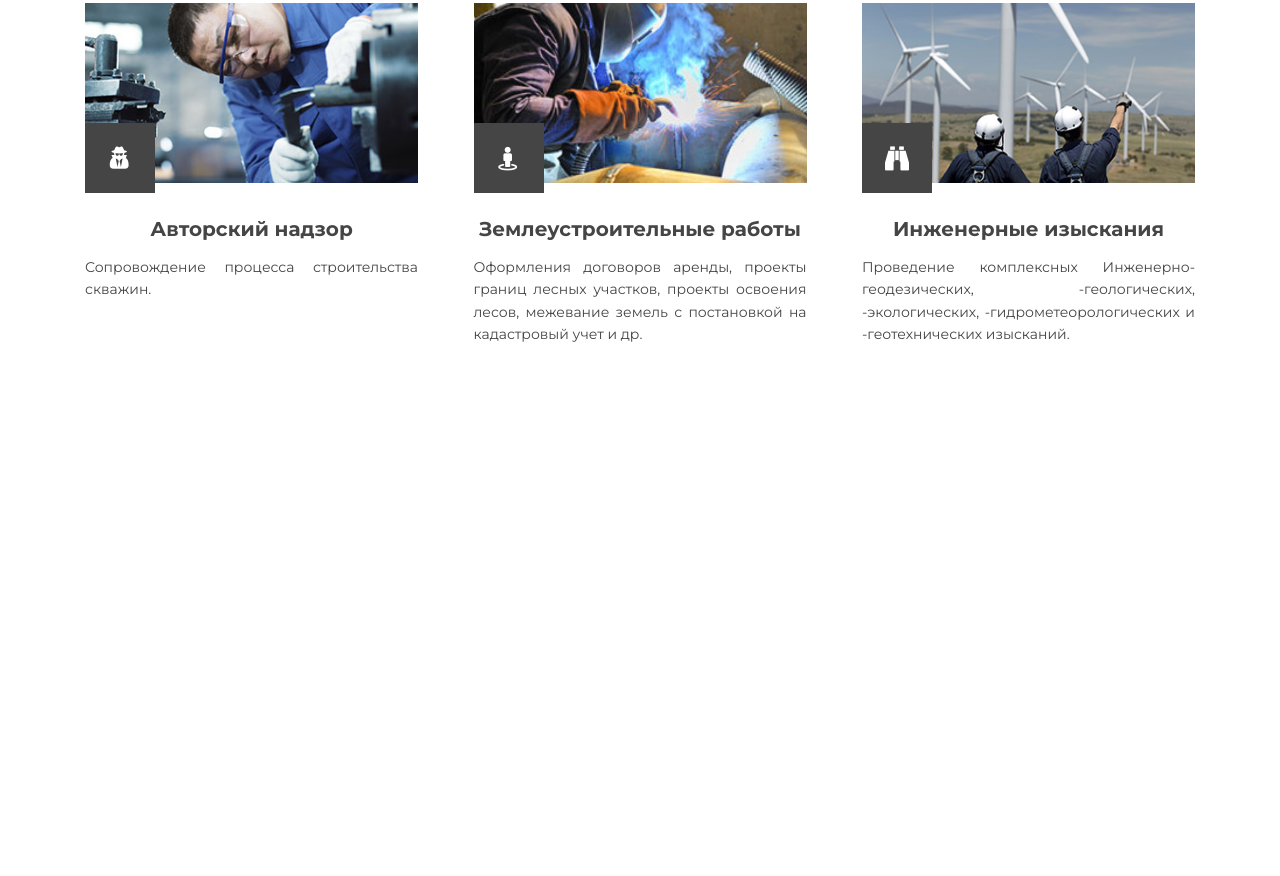
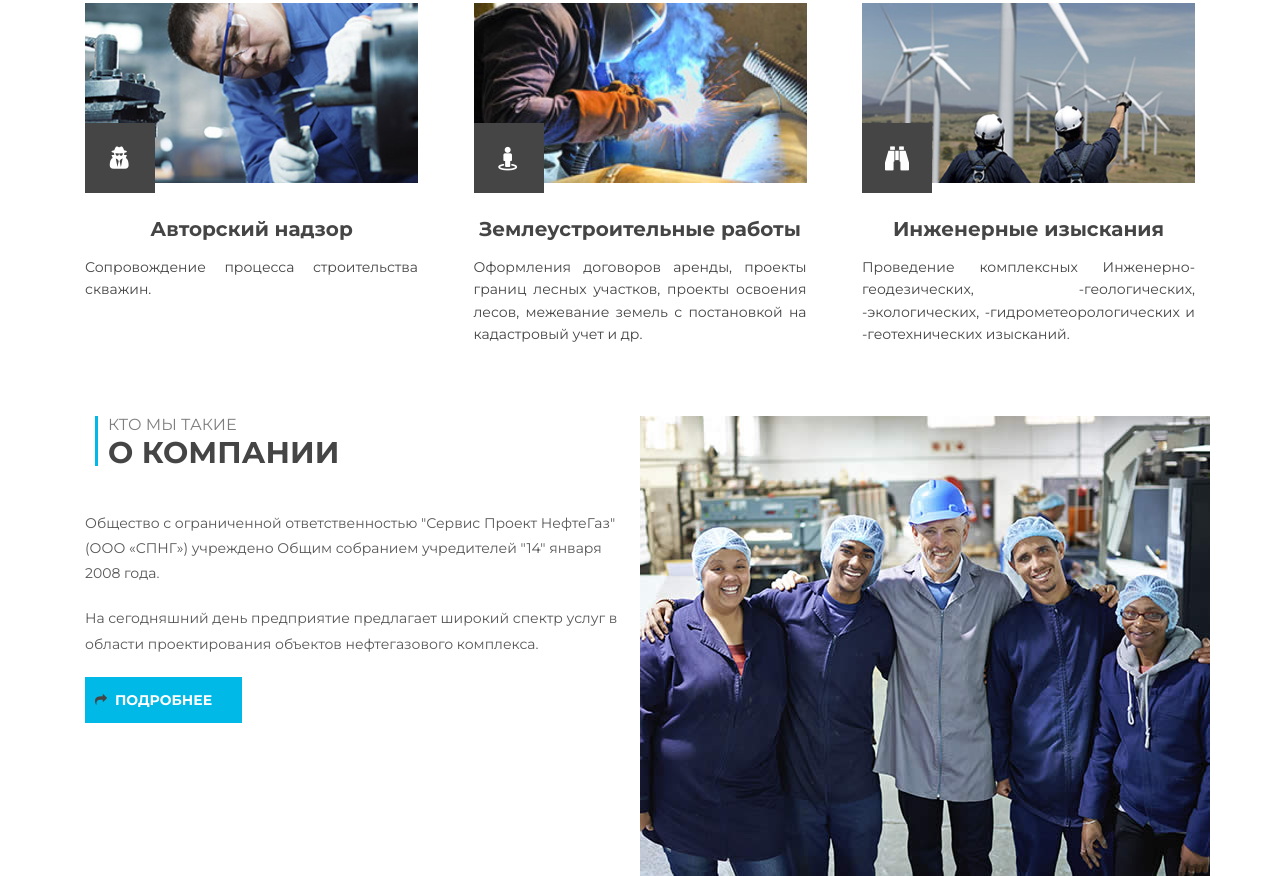
Before and after one commit to Ha4imon/neft, a plain HTML site: page index.html in a window 1280 px wide. Shown: the part 1323-2199 px from the top of the page. Before the commit the page ends 1739 px from the top, so only its background shows below. Drawn offline with Linux system fonts and the light colour scheme.

Commit message:
Верстка блока о нас

```diff
--- a/index.html
+++ b/index.html
@@ -111,6 +111,23 @@
     </div>
   </section>
 
+  <section class="about-us-home  container">
+    <div class="row">
+      <div class="about-us-home__text  col-12 col-lg-6">
+        <div class="title ">
+          <p>Кто мы такие</p>
+          <h2>О компании</h2>
+        </div>
+        <p>Общество с ограниченной ответственностью "Сервис Проект НефтеГаз" (ООО «СПНГ») учреждено Общим собранием учредителей "14" января 2008 года.</p>
+        <p>На сегодняшний день предприятие предлагает широкий спектр услуг в области проектирования объектов нефтегазового комплекса.</p>
+        <a class="btn  about-us-home__btn" href="#">
+        <i class="fa fa fa-share icon-in-btn"></i>Подробнее</a>
+      </div>
+      <div class="about-us-home__img col-12 col-md-12 m-auto col-lg-6">
+        <img src="img/about-us.jpg" alt="">
+      </div>
+    </div>
+  </section>
 
 
   <script src="js/main.js"></script>
--- /dev/null
+++ b/npm/source/sass/blocks/about-us-home.scss
@@ -0,0 +1,48 @@
+.about-us-home {}
+
+.about-us-home__text {
+  margin-bottom: 30px;
+}
+
+.about-us-home__text > p {
+  color: $mainColor;
+  opacity: 0.9;
+  font-size: 14px;
+  line-height: 1.8;
+  margin-top: 0;
+  margin-bottom: 20px;
+}
+
+.about-us-home__img img {
+  object-fit: cover;
+  height: 100%;
+  width: 100%;
+}
+
+.about-us-home__btn {
+  position: relative;
+}
+
+.about-us-home__btn i {
+  position: absolute;
+  left: 10px;
+  top: 50%;
+  transform: translateY(-50%);
+  color: $mainColor;
+  font-size: 12px;
+  transition: color .3s;
+}
+
+.about-us-home__btn:hover i {
+  color: #fff;
+}
+
+@media (min-width: $laptop) {
+  .about-us-home__text {
+    margin-bottom: 0;
+  }
+
+  .about-us-home__img {
+    padding: 0;
+  }
+}
--- a/npm/source/sass/style.scss
+++ b/npm/source/sass/style.scss
@@ -19,3 +19,5 @@
 @import "blocks/title";
 
 @import "blocks/service";
+
+@import "blocks/about-us-home";
```
Also changed, not shown: npm/source/index.html (+17 -0 lines), css/style.css, css/style.min.css, img/about-us.jpg (added), npm/source/css/style.css, npm/source/css/style.min.css, npm/source/img/about-us.jpg (added).
